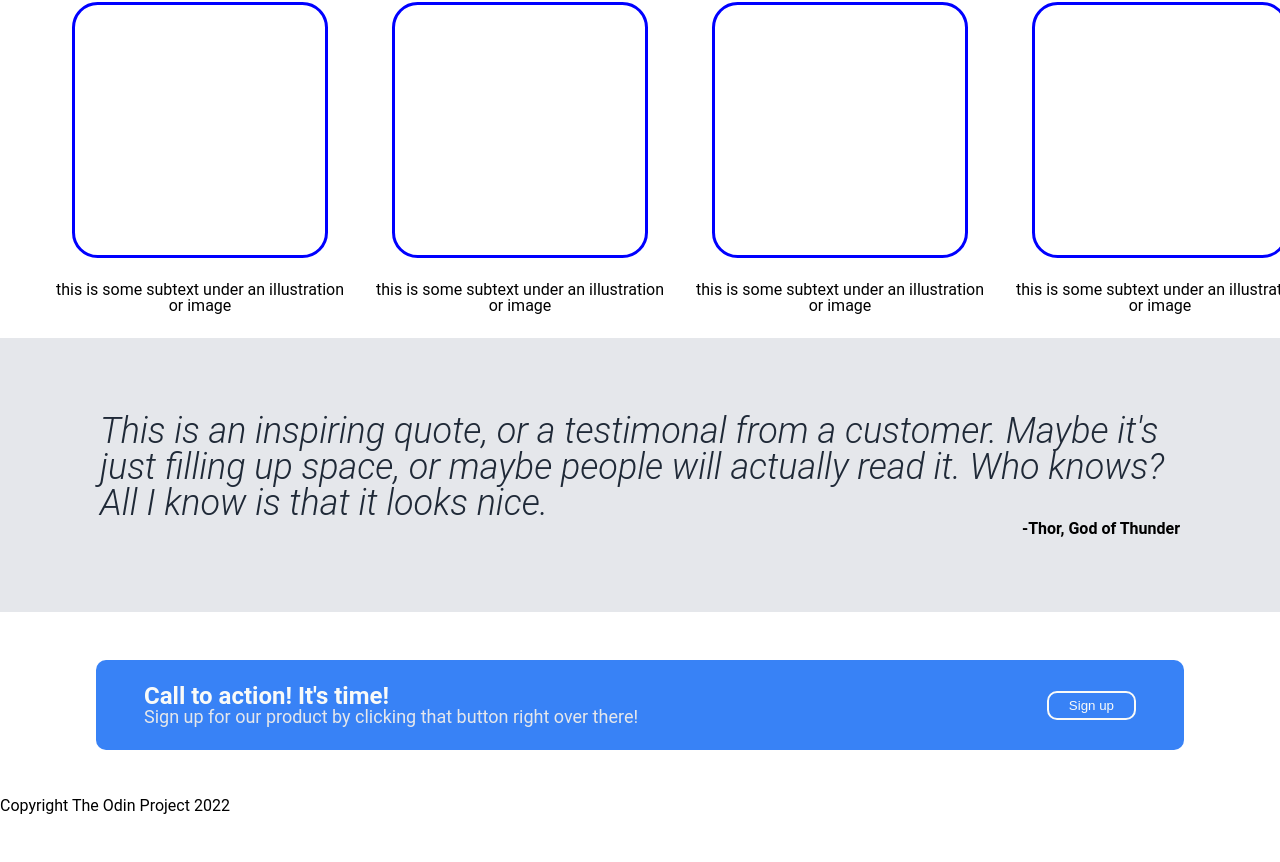
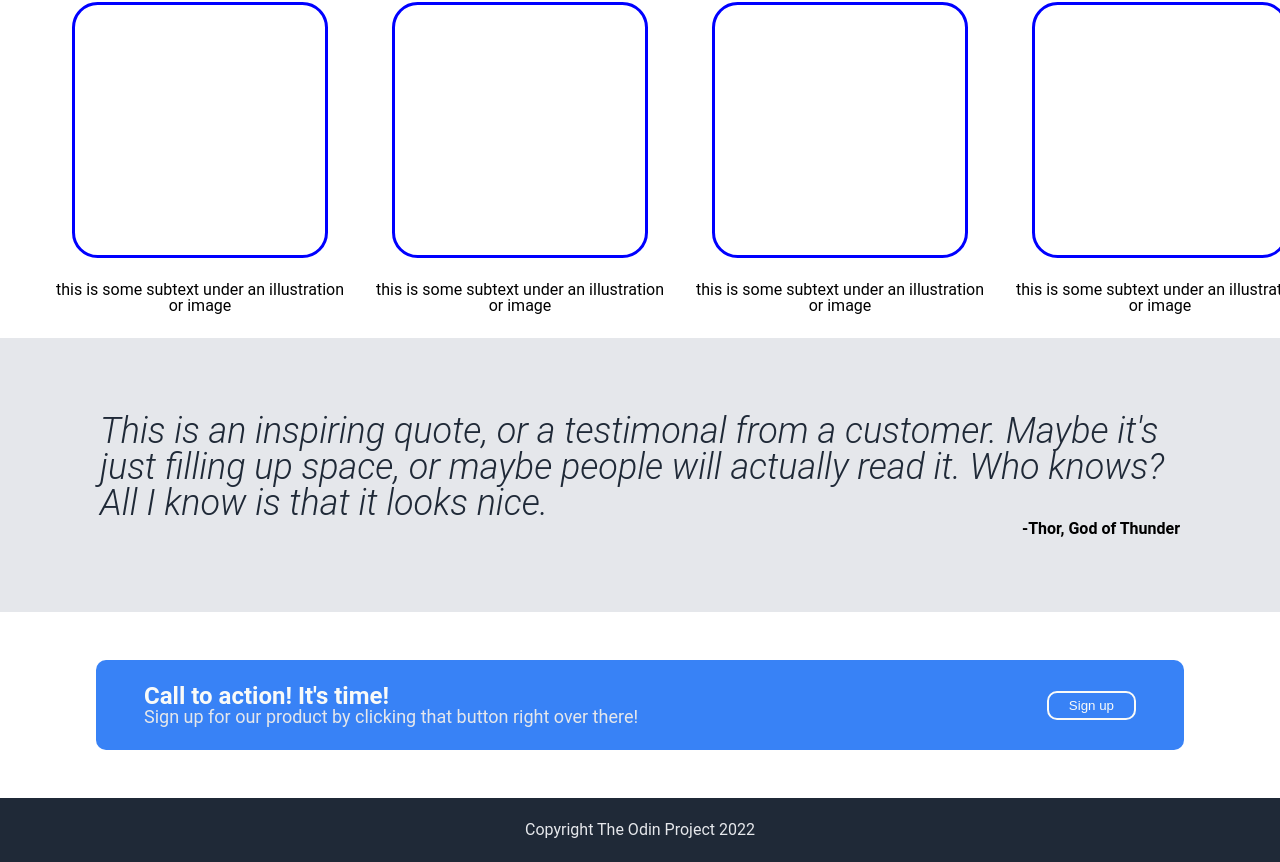
Before and after one commit to rgolds33703/odin_landing_page, a plain HTML site: page index.html in a window 1280 px wide. Shown: the part 235-1097 px from the top of the page. Before the commit the page ends 1050 px from the top, so only its background shows below. Drawn offline with Linux system fonts and the light colour scheme.

Commit message:
style footer

```diff
--- a/style.css
+++ b/style.css
@@ -171,3 +171,12 @@ header {
     border-radius: 10px;
     color: var(--header-main-text);
 }
+
+footer {
+    background-color: var(--dark-bg-color);
+    color: var(--header-sec-text);
+    display: flex;
+    justify-content: center;
+    align-items: center;
+    padding: 24px 0px;
+}
```
